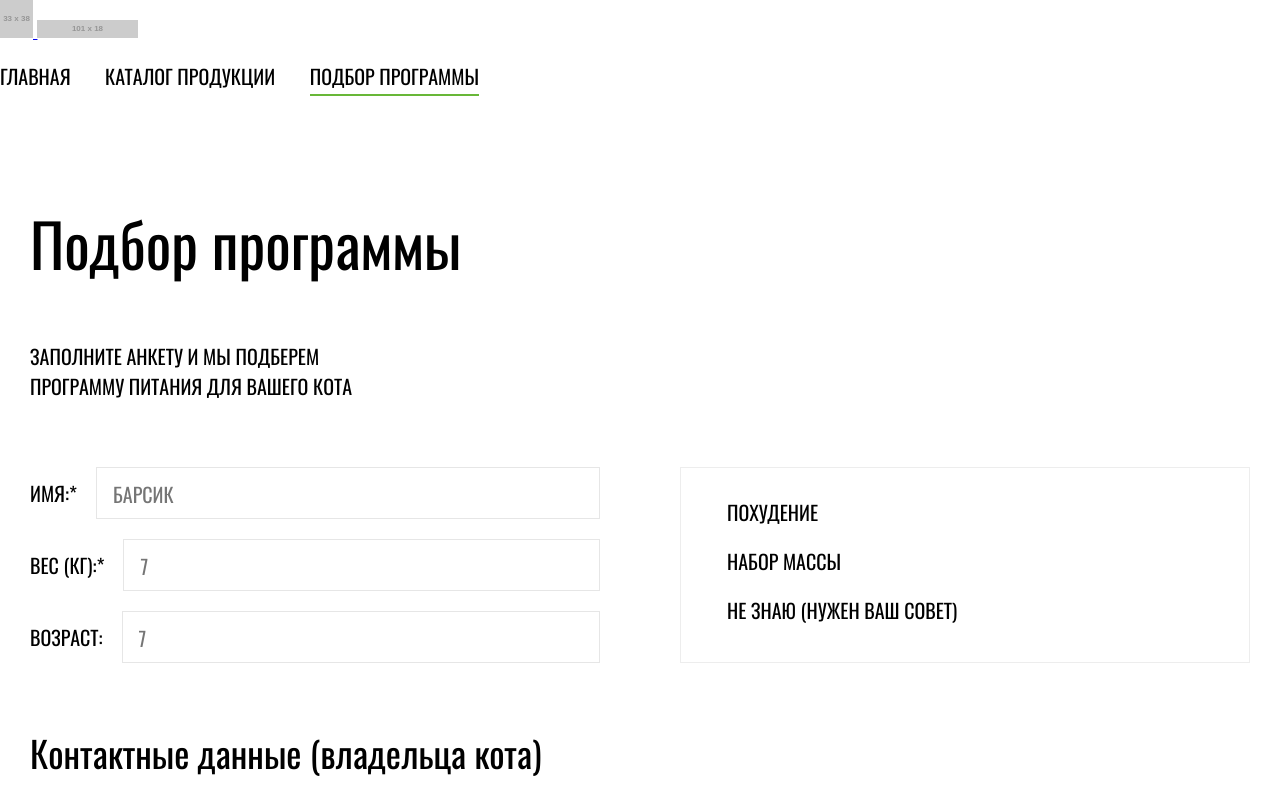
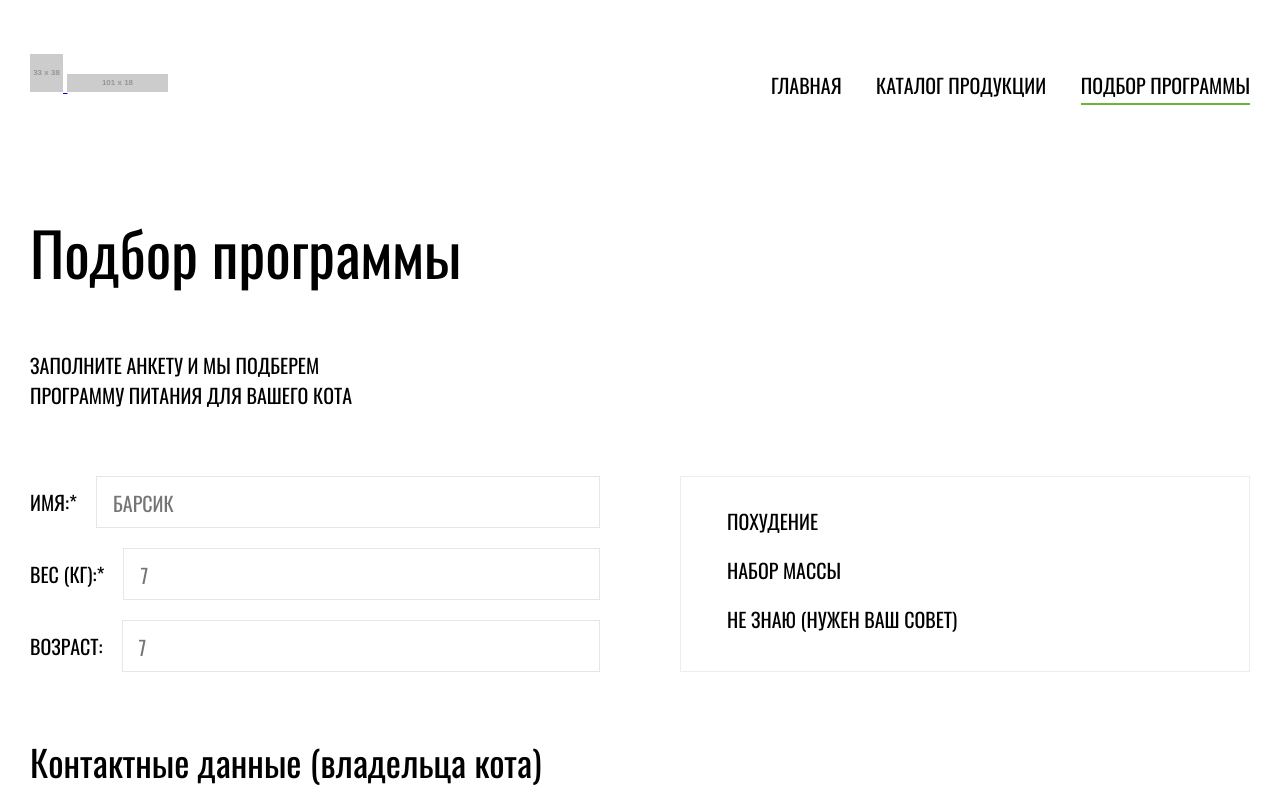
Before and after one commit to karpovichs/838895-cat-energy-16, a website: page source/form.html in a window 1280 px wide. Shown: the top 800 px of the page. Drawn offline with nearby package versions, Linux system fonts and the light colour scheme; files that its build step writes are made by us from their sources; placeholder pictures from the web are drawn by us; files whose address does not match are found by name.

Commit message:
Добавила контейнер для хедера на всех страницах

```diff
--- a/source/form.html
+++ b/source/form.html
@@ -10,7 +10,8 @@
 
   <body>
 
-    <header class="page-header">
+    <header class="page-header container">
+      <div class="page-header__wrapper">
         <a class="page-header__logo" href="index.html">
           <img class="page-header__logo-image" src="http://placehold.it/33x38" width="33" height="38" alt="Логотип">
           <img class="page-header__logo-text" src="http://placehold.it/101x18" width="101" height="18" alt="Кэт Энерджи">
@@ -31,6 +32,7 @@
             </ul>
           </div>
         </nav>
+      </div>
     </header>
 
     <main class="page-main">
--- a/source/less/page-header.less
+++ b/source/less/page-header.less
@@ -23,15 +23,32 @@
 }
 
 .page-header__logo {
+  position: relative;
+
   display: block;
   padding-top: 11px;
-  padding-bottom: 16px;
+  padding-bottom: 17px;
 
-  border-bottom: 1px solid #e6e6e6;
+  &::after {
+    content: "";
+
+    position: absolute;
+    left: -20px;
+    bottom: -1px;
+
+    width: 320px;
+    height: 1px;
+
+    background-color: #e6e6e6;
+  }
 
   @media @tablet-width {
     padding: 0;
 
     border: none;
+
+    &::after {
+      display: none;
+    }
   }
 }
```
Also changed, not shown: source/catalog.html (+3 -1 lines). Lines whose indentation alone changed are shown as unchanged.
